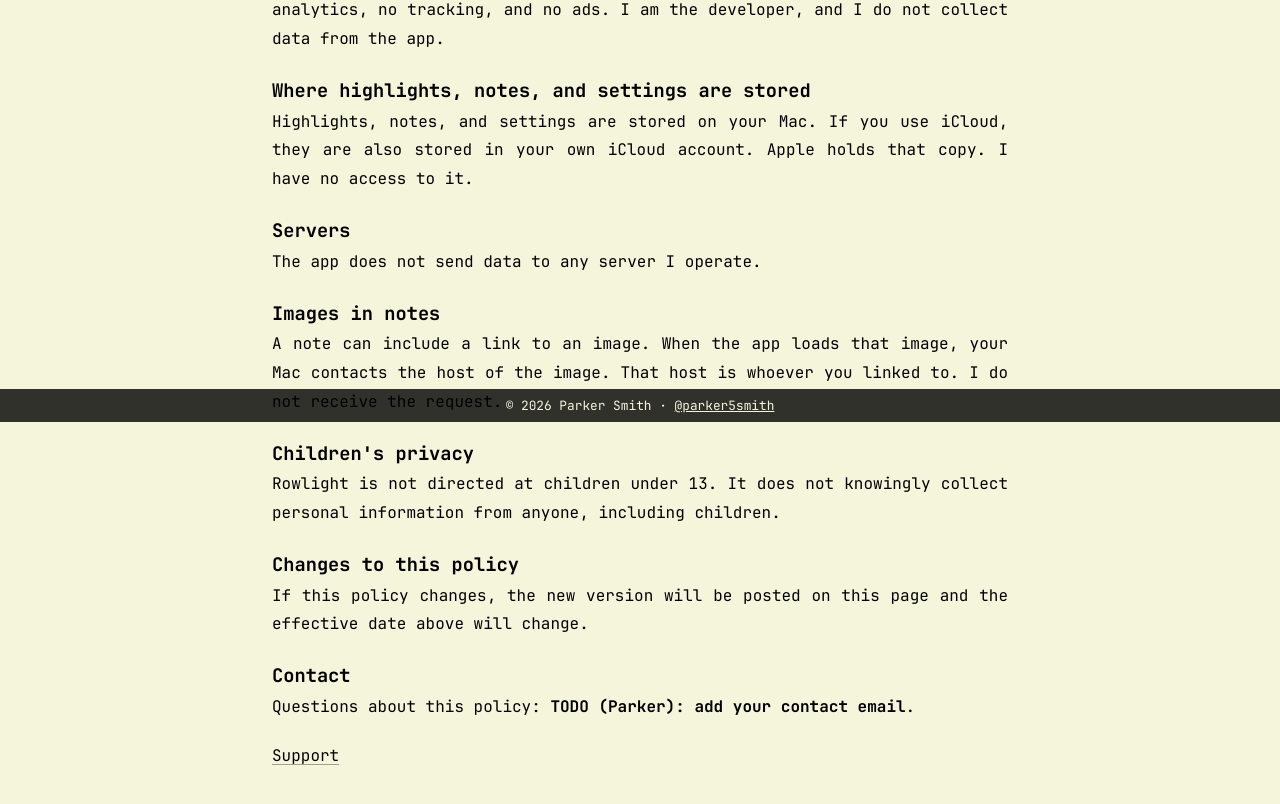
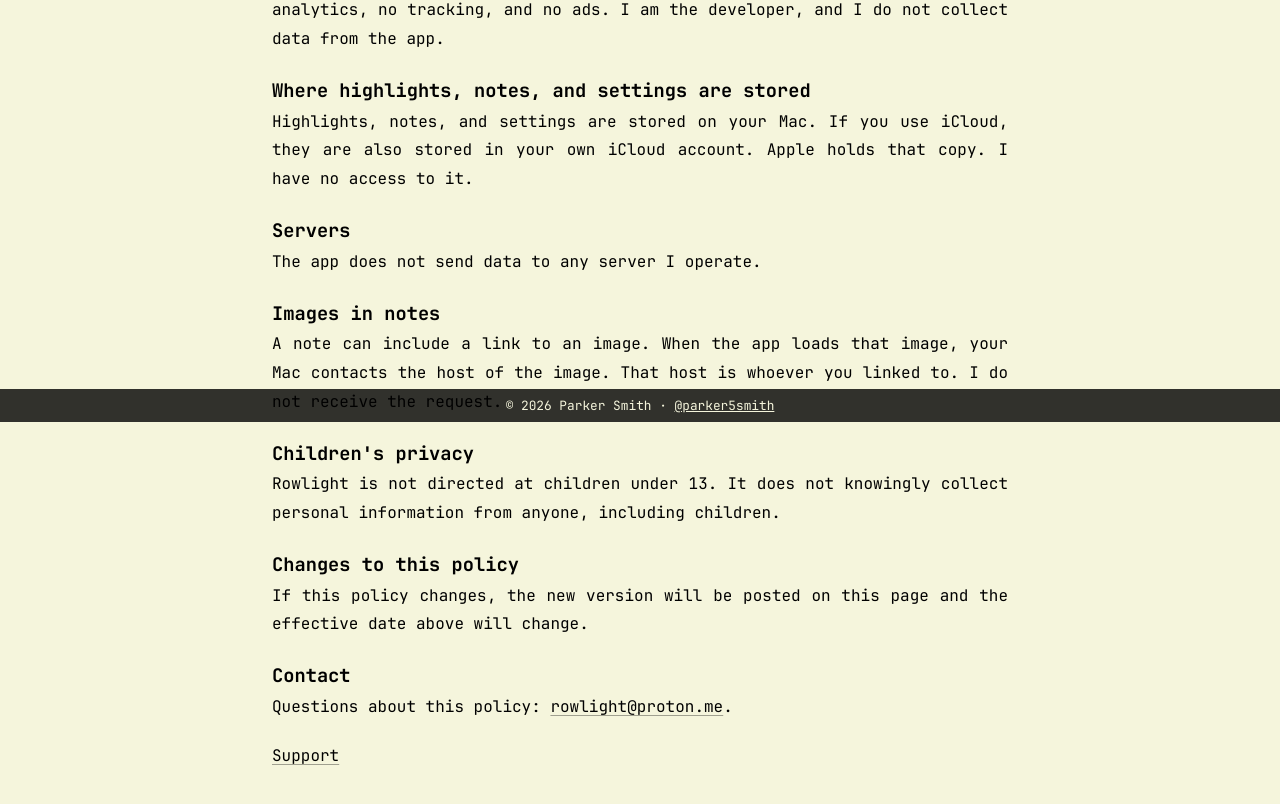
Before and after one commit to elparko/elparkowebsite, a Next.js app: page /apps/rowlight/privacy in a window 1280 px wide. Shown: the part 378-1182 px from the top of the page. Built offline with nearby package versions, Linux system fonts and the light colour scheme; a web font is replaced by a local one.

Commit message:
Set the Rowlight support email.
Use rowlight@proton.me on the privacy and support pages and drop the contact TODO.

Co-authored-by: Parker <elparko@users.noreply.github.com>

```diff
--- a/components/SupportEmail.js
+++ b/components/SupportEmail.js
@@ -1,8 +1,5 @@
-import { SUPPORT_EMAIL, isContactEmailReady } from '@/lib/mac-app.mjs';
+import { SUPPORT_EMAIL } from '@/lib/mac-app.mjs';
 
 export default function SupportEmail() {
-  if (!isContactEmailReady(SUPPORT_EMAIL)) {
-    return <strong>TODO (Parker): add your contact email</strong>;
-  }
   return <a href={`mailto:${SUPPORT_EMAIL}`}>{SUPPORT_EMAIL}</a>;
 }
--- a/lib/mac-app.mjs
+++ b/lib/mac-app.mjs
@@ -5,8 +5,7 @@ export const APP_NAME = 'Rowlight';
 // URL segment. Keep this stable once the App Store listing points at it.
 export const APP_SLUG = 'rowlight';
 
-// TODO(Parker): replace 'TODO' with your contact email before App Store submission.
-export const SUPPORT_EMAIL = 'TODO';
+export const SUPPORT_EMAIL = 'rowlight@proton.me';
 
 export const privacyPath = `/apps/${APP_SLUG}/privacy`;
 export const supportPath = `/apps/${APP_SLUG}/support`;
```
Also changed, not shown: 1 other file (tests, documents, lock files or other folders).
